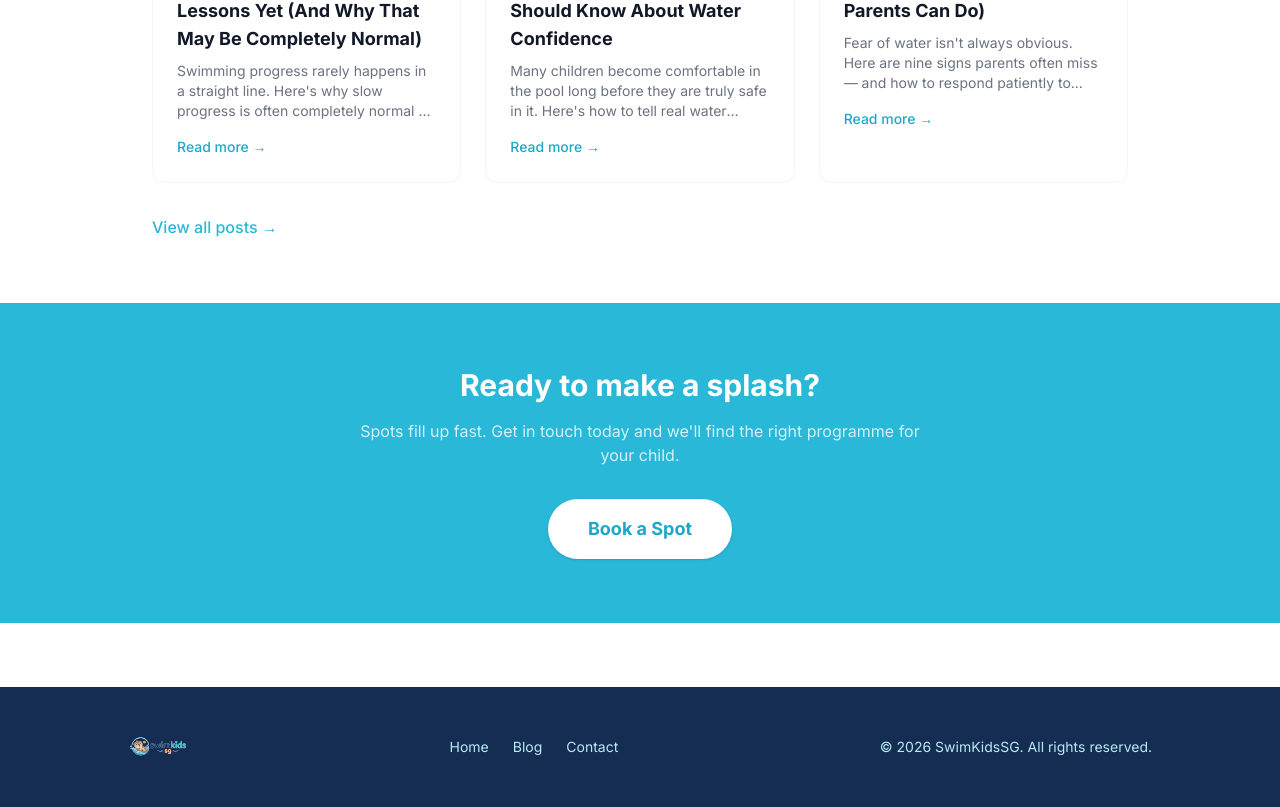
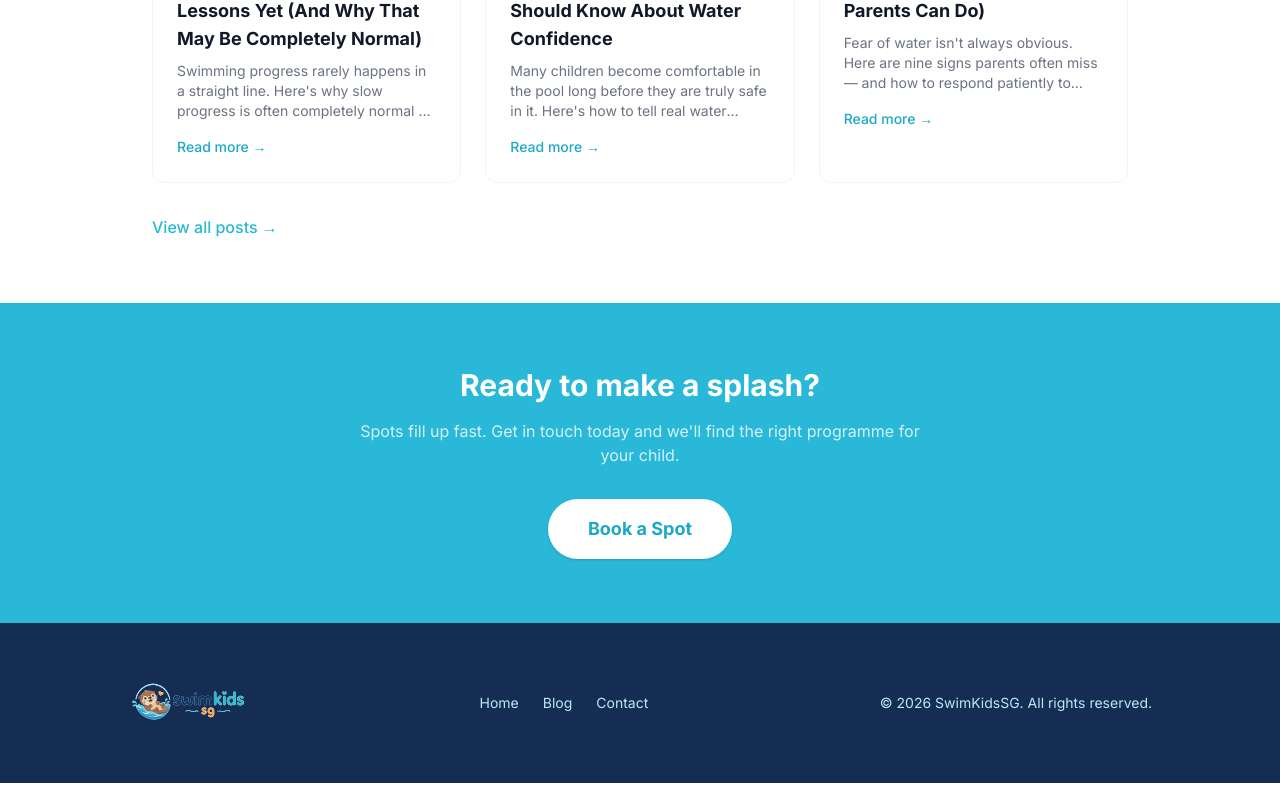
Before and after one commit to jeremygmc1/swimkidssg, a Next.js app: page / in a window 1280 px wide. Shown: the part 1185-1992 px from the top of the page. After the commit the page ends 1968 px from the top, so only its background shows below. Built offline with nearby package versions, Linux system fonts and the light colour scheme.

Commit message:
Remove white space and make CTA bigger

```diff
--- a/components/FloatingCTA.tsx
+++ b/components/FloatingCTA.tsx
@@ -27,7 +27,7 @@ export default function FloatingCTA() {
   return (
     <Link
       href="/contact"
-      className="fixed bottom-6 right-6 z-50 rounded-full bg-highlight-500 px-6 py-3 text-sm font-semibold text-white shadow-lg hover:bg-highlight-600 transition"
+      className="fixed bottom-6 right-6 z-50 origin-bottom-right scale-110 rounded-full bg-highlight-500 px-6 py-3 text-sm font-semibold text-white shadow-lg hover:bg-highlight-600 transition"
     >
       Enquire Now
     </Link>
--- a/components/Footer.tsx
+++ b/components/Footer.tsx
@@ -3,14 +3,14 @@ import Image from 'next/image'
 
 export default function Footer() {
   return (
-    <footer className="bg-brand-900 text-white py-10 px-6 mt-16">
+    <footer className="bg-brand-900 text-white py-10 px-6">
       <div className="max-w-5xl mx-auto flex flex-col md:flex-row items-center justify-between gap-6">
         <Image
           src="/SwimKids SG logo.svg"
           alt="SwimKidsSG"
           width={120}
           height={36}
-          className="h-10 w-auto object-contain"
+          className="h-20 w-auto object-contain"
         />
         <div className="flex gap-6 text-sm text-brand-100">
           <Link href="/" className="hover:text-cyan-400 transition">Home</Link>
```
